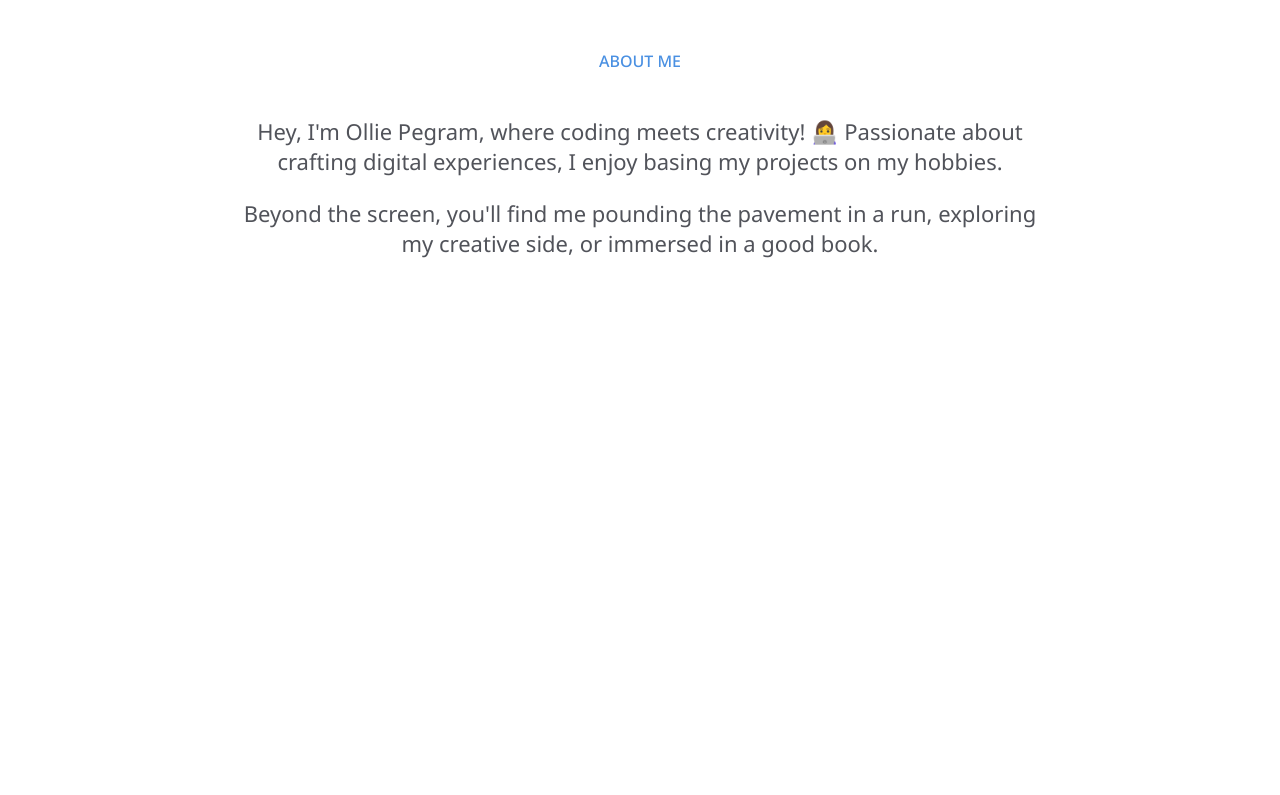
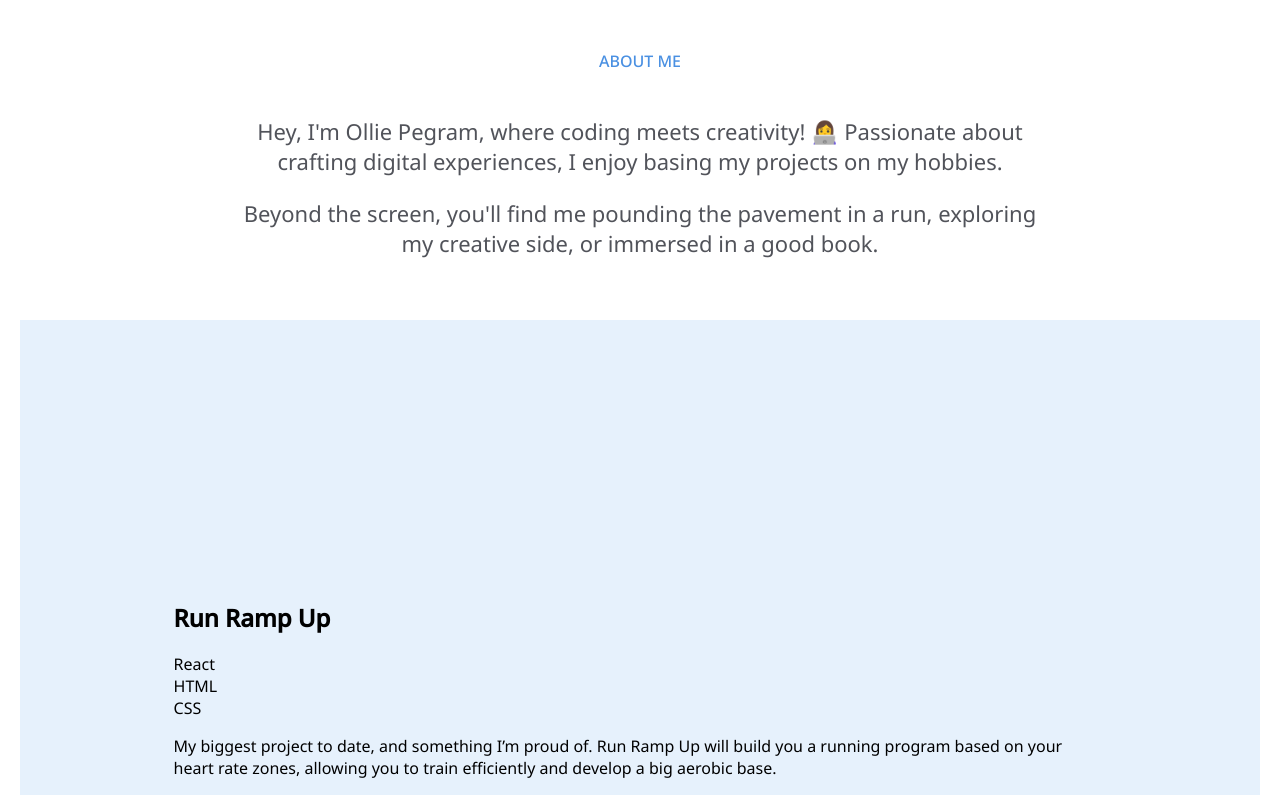
Before and after one commit to olliepegram/Portfolio-2024, a React (Vite) app: page / in a window 1280 px wide. Shown: the part 791-1586 px from the top of the page. Before the commit the page ends 1091 px from the top, so only its background shows below. Built offline with nearby package versions, Linux system fonts and the light colour scheme.

Commit message:
design changes. more commits coming in the morning

```diff
--- a/src/AboutMe.module.css
+++ b/src/AboutMe.module.css
@@ -1,9 +1,7 @@
 .aboutSection {
 	background-color: #fff;
 	border: 20px solid #fff;
-	max-width: 1350px;
 	padding: 0 12%;
-	margin: 0 auto;
 }
 
 .aboutWrapper {
@@ -12,6 +10,8 @@
 	height: auto;
 	justify-content: center;
 	align-items: center;
+	max-width: 1350px;
+	margin: 0 auto;
 }
 
 .aboutHeader {
--- a/src/Homepage.jsx
+++ b/src/Homepage.jsx
@@ -1,12 +1,14 @@
 import HomepageHeader from './HomepageHeader';
 import styles from './Homepage.module.css';
 import AboutMe from './AboutMe';
+import Project from './Project';
 
 function Homepage() {
 	return (
 		<div className={styles.homeWrapper}>
 			<HomepageHeader />
 			<AboutMe />
+			<Project />
 		</div>
 	);
 }
--- a/src/HomepageHeader.module.css
+++ b/src/HomepageHeader.module.css
@@ -1,9 +1,7 @@
 .heroSection {
 	background-color: #f0effd;
 	border: 20px solid #fff;
-	max-width: 1350px;
 	padding: 0 12%;
-	margin: 0 auto;
 }
 
 .wrapper {
@@ -11,18 +9,21 @@
 	justify-content: space-between;
 	align-items: center;
 	height: calc(100vh - 40px);
+	max-width: 850px;
+	margin: 0 auto;
 }
 
 .wrapperText h1 {
 	font-size: 48px;
-	line-height: 0.8em;
-	color: #4a90e2;
+	line-height: 0.5em;
+	color: #51535a;
 	font-weight: 400;
 }
 
 .wrapperText .highlightOllie {
 	font-weight: 500;
 	position: relative;
+	color: #4a90e2;
 	/* background: linear-gradient(180deg, rgba(255, 255, 255, 0) 50%, #4a90e2 50%); */
 }
 
--- /dev/null
+++ b/src/Project.jsx
@@ -0,0 +1,48 @@
+import styles from './Project.module.css';
+
+const latestWorkData = [
+	{
+		title: 'Run Ramp Up',
+		body: `My biggest project to date, and something I’m proud of.
+
+        Run Ramp Up will build you a running program based on your heart rate zones, allowing you to train efficiently and develop a big aerobic base. `,
+		github: 'https://github.com/olliepegram/RunRampUp',
+		bgColor: '#E6F1FC',
+		tags: ['React', 'HTML', 'CSS'],
+	},
+	{
+		title: 'Portfolio',
+		body: `The site you're on!`,
+		github: 'https://github.com/olliepegram/Portfolio-2024',
+		bgColor: '#FDF1F1',
+		tags: ['React', 'HTML', 'CSS'],
+	},
+];
+
+function Project() {
+	return (
+		<div>
+			{latestWorkData.map((work, index) => (
+				<div
+					style={{ backgroundColor: work.bgColor }}
+					key={index}
+					className={styles.projectSection}
+				>
+					<div className={styles.projectWrapper}>
+						<div className={styles.projectText}>
+							<h2>{work.title}</h2>
+							{work.tags.map((tag) => (
+								<div key={index}>{tag}</div>
+							))}
+							<p>{work.body}</p>
+							<button>See this project</button>
+						</div>
+						<div className={styles.projectImg}></div>
+					</div>
+				</div>
+			))}
+		</div>
+	);
+}
+
+export default Project;
--- /dev/null
+++ b/src/Project.module.css
@@ -0,0 +1,14 @@
+.projectSection {
+	background-color: #e9fcfa;
+	border: 20px solid #fff;
+	padding: 0 12%;
+}
+
+.projectWrapper {
+	display: flex;
+	justify-content: space-between;
+	align-items: center;
+	height: calc(100vh - 40px);
+	margin: 0 auto;
+	max-width: 1350px;
+}
```
